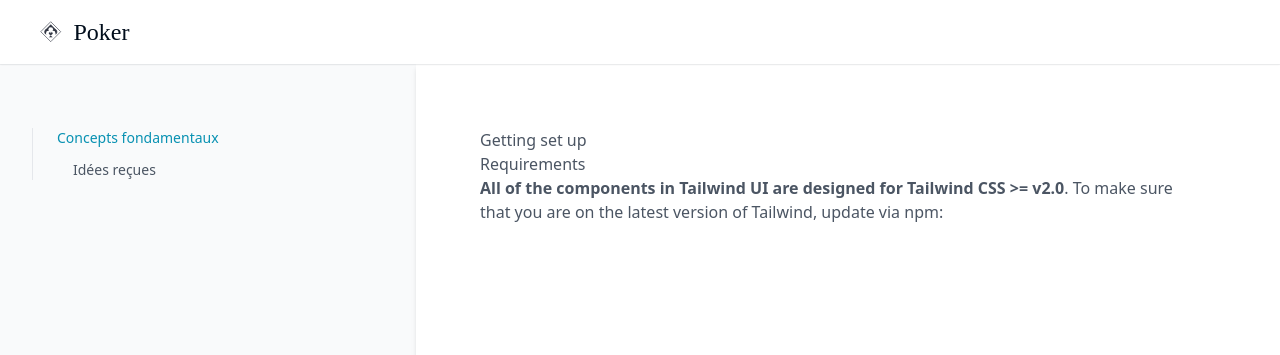
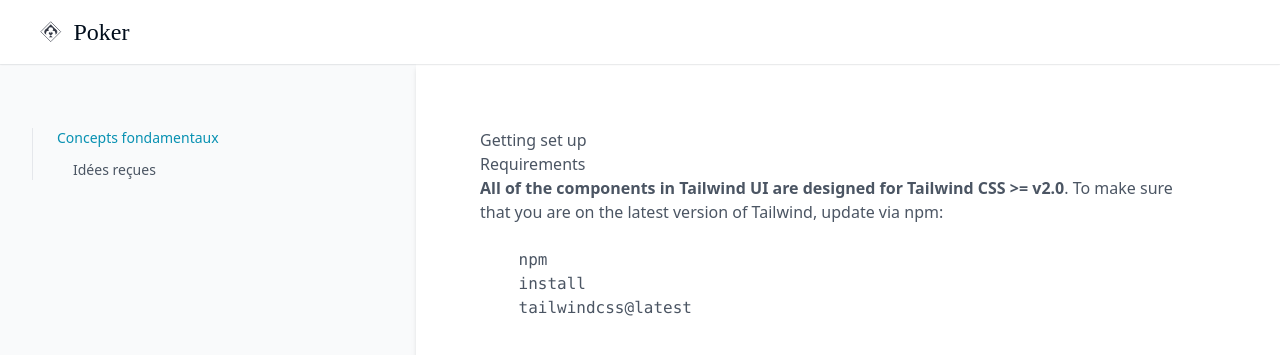
Before and after one commit to greglejeune/ebook, a Jekyll site: the page built from _poker/2021-09-01-init.md, in a window 1280 px wide. Shown: the top 355 px of the page. Built offline with Jekyll 4.4.1, drawn with Linux system fonts in a browser that asks for light colours.

Commit message:
Update 2021-09-01-init.md

```diff
--- a/_poker/2021-09-01-init.md
+++ b/_poker/2021-09-01-init.md
@@ -13,3 +13,11 @@ title: Idées reçues
 </h3>
 
 <p><strong>All of the components in Tailwind UI are designed for Tailwind CSS &gt;= v2.0</strong>. To make sure that you are on the latest version of Tailwind, update via npm:</p>
+
+<pre class="language-bash">
+  <code class="language-bash">
+    <span class="token function">npm</span>
+    <span class="token function">install</span>
+    tailwindcss@latest
+  </code>
+</pre>
```
